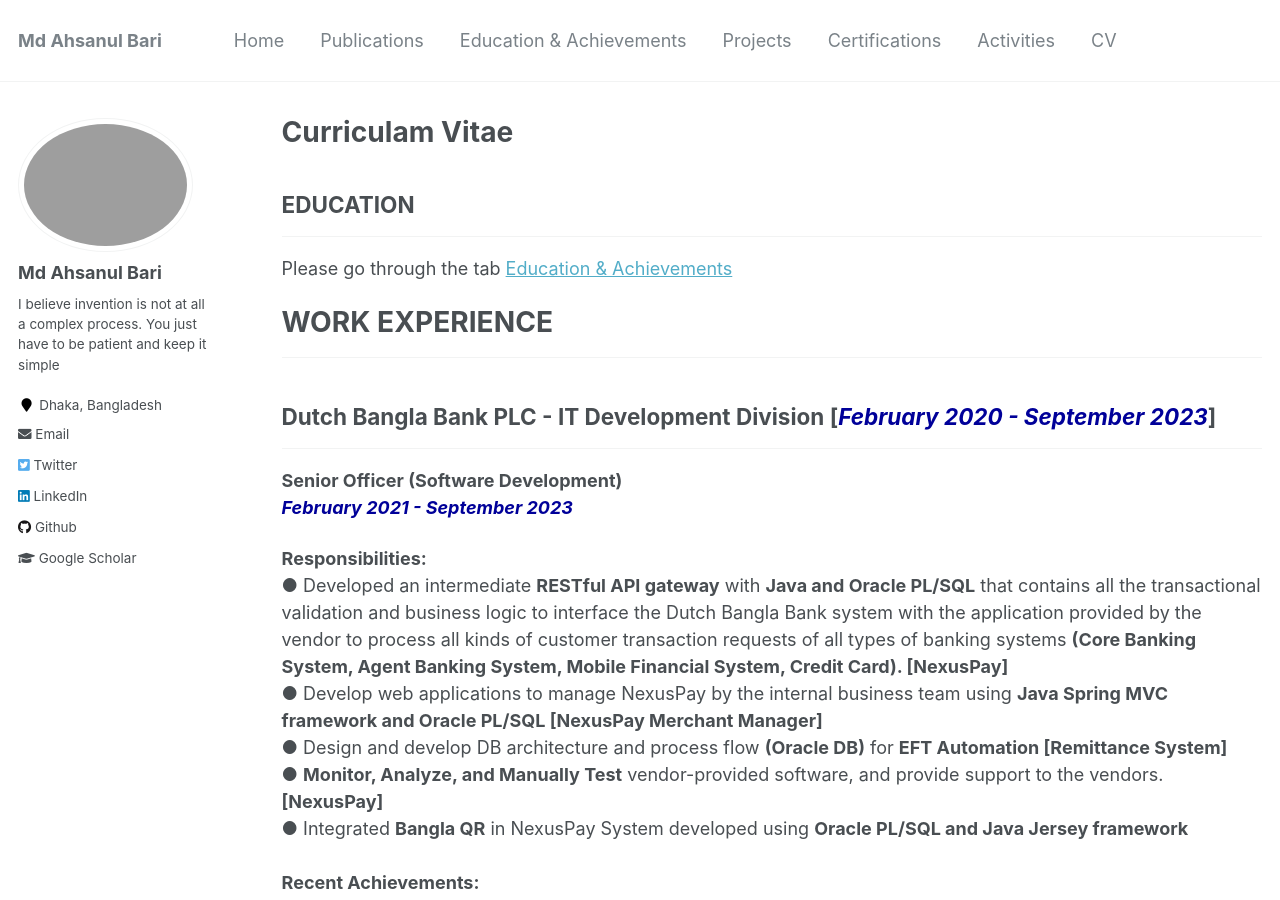
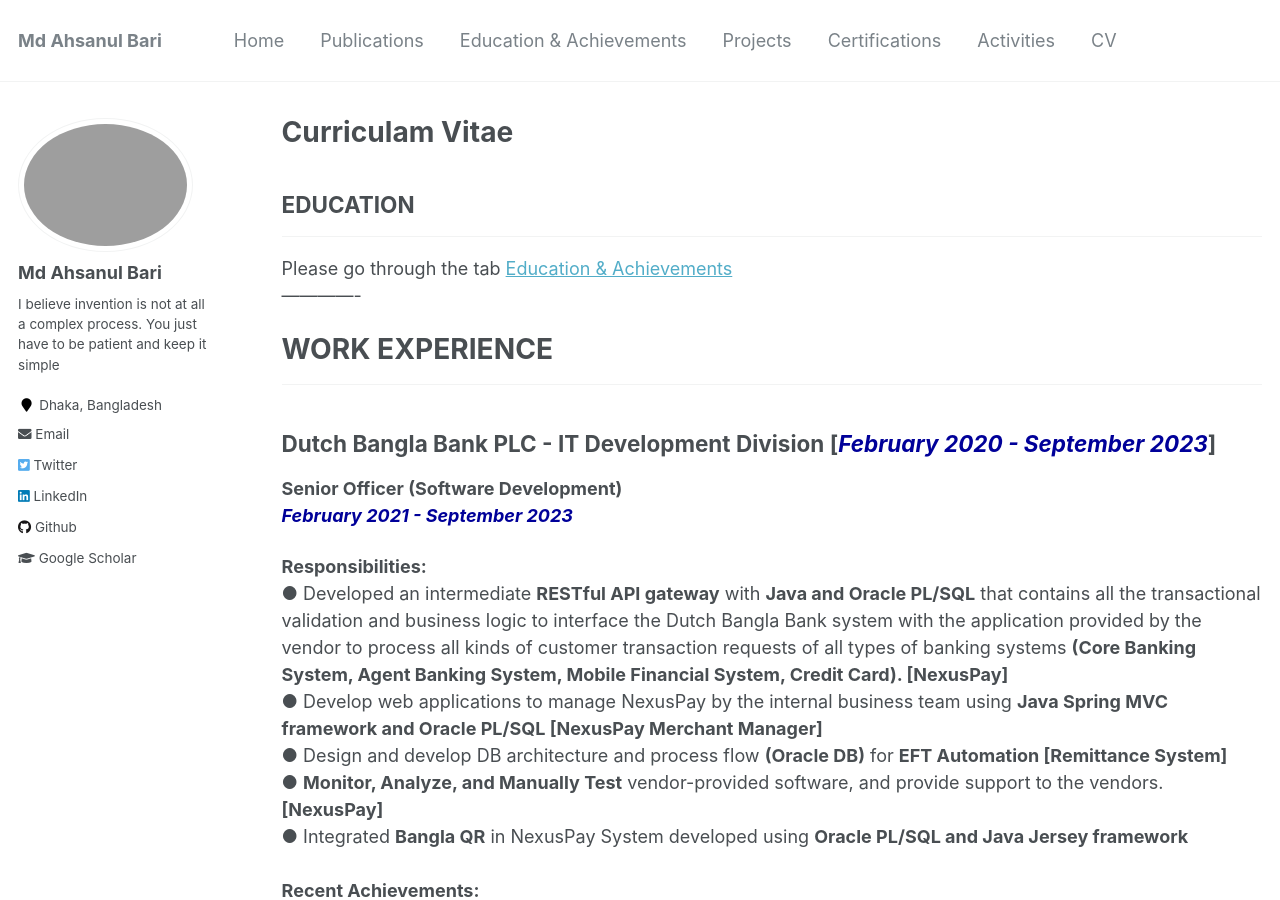
Before and after one commit to AhsanulBariRomi/ahsanul-bari.github.io, a Jekyll site: the page built from _pages/cv.md, in a window 1280 px wide and 900 px high. Built offline with Jekyll 4.4.1, drawn with Linux system fonts in a browser that asks for light colours.

Commit message:
Update cv.md

```diff
--- a/_pages/cv.md
+++ b/_pages/cv.md
@@ -10,12 +10,14 @@ redirect_from:
 ## EDUCATION
 -------------
 Please go through the tab [Education & Achievements](https://ahsanulbariromi.github.io/ahsanul-bari.github.io/education-achievements/)
+<br/>
+-------------
 
 # WORK EXPERIENCE<br/>
 -------------
 
 ## Dutch Bangla Bank PLC - IT Development Division [<i style='color:#000099;'>**February 2020 - September 2023**</i>]<br/>
--------------
+
 <b>Senior Officer (Software Development)</b><br />
 <i style='color:#000099;'>**February 2021 - September 2023**</i><br/>
 
@@ -34,7 +36,7 @@ Please go through the tab [Education & Achievements](https://ahsanulbariromi.git
 - <span style="color:Blue"> [Jul 2022] </span> - Had the opportunity to be a key member of [BanglaQR](https://sslcommerz.com/bangla-qr/) Development process from Dutch Bangla Bank Ltd and Enabling NexusPay app to scan BanlaQR and make payments.
 
 - <span style="color:Blue"> [May 2022] </span> - Complete Back End Development of DBBL [remittance](https://en.wikipedia.org/wiki/Remittances_to_Bangladesh) system [EFT](https://en.wikipedia.org/wiki/Electronic_funds_transfer) automation which used to be handled manually.
-
+-------------
 <b>MTO (Software Development)</b><br />
 IT Development Division <br/>
 Dutch Bangla Bank Ltd.<br />
```
